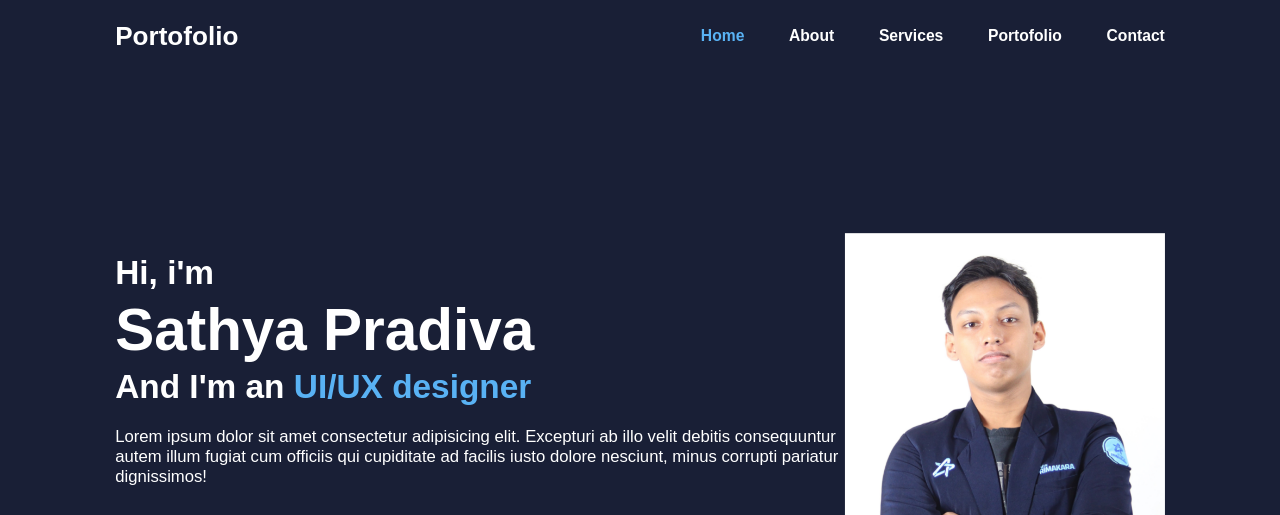
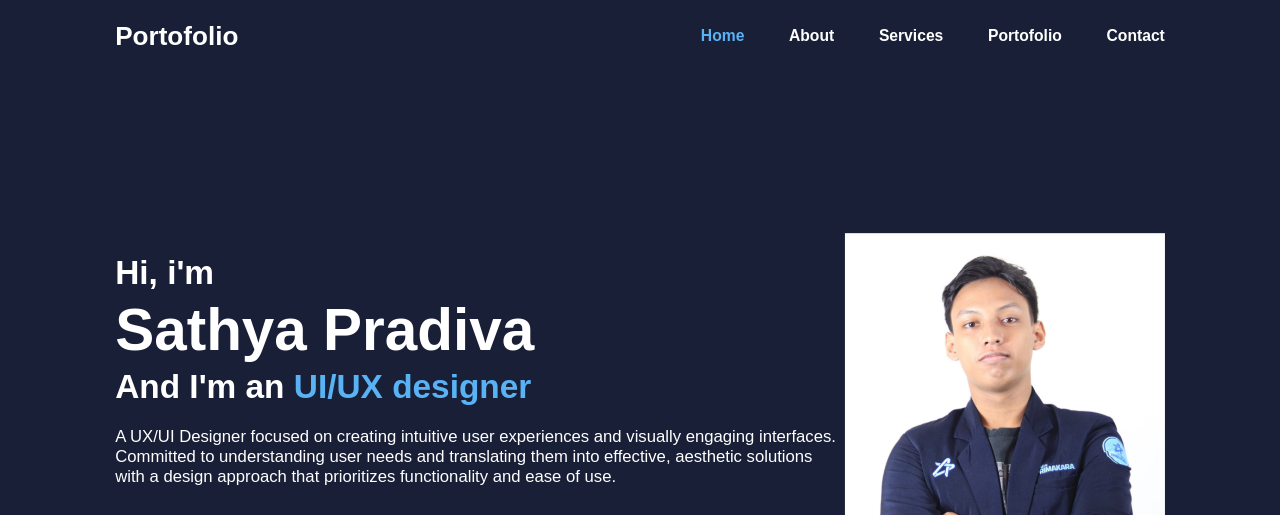
Before and after one commit to sathya123-svg/porto, a plain HTML site: page index.html in a window 1280 px wide. Shown: the top 515 px of the page. Drawn offline with Linux system fonts and the light colour scheme; a script that the page names is missing.

Commit message:
portofolio

```diff
--- a/index.html
+++ b/index.html
@@ -43,10 +43,10 @@
         <h1>Sathya Pradiva</h1>
         <h3>And I'm an <span>UI/UX designer</span></h3>
         <p>
-          Lorem ipsum dolor sit amet consectetur adipisicing elit. Excepturi ab
-          illo velit debitis consequuntur autem illum fugiat cum officiis qui
-          cupiditate ad facilis iusto dolore nesciunt, minus corrupti pariatur
-          dignissimos!
+          A UX/UI Designer focused on creating intuitive user
+          experiences and visually engaging interfaces. Committed to understanding
+          user needs and translating them into effective, aesthetic solutions with a design
+          approach that prioritizes functionality and ease of use.
         </p>
         <div class="social-media">
           <a href="#"><i class="fa-brands fa-facebook"></i></a>
@@ -97,29 +97,6 @@
           <a href="#" class="btn">Read More</a>
         </div>
 
-<!--       <div class="services-box">
-          <i class="fa-solid fa-camera"></i>
-          <h3>Photography</h3>
-          <p>
-            Lorem, ipsum dolor sit amet consectetur adipisicing elit. Saepe
-            accusantium fugiat deserunt quod, nostrum magni. Officiis nisi ipsa
-            dolore rem similique optio cupiditate inventore excepturi?
-          </p>
-          <a href="#" class="btn">Read More</a>
-        </div>
-
-        <div class="services-box">
-          <i class="fa-solid fa-video"></i>
-          <h3>Video Editting</h3>
-          <p>
-            Lorem, ipsum dolor sit amet consectetur adipisicing elit. Saepe
-            accusantium fugiat deserunt quod, nostrum magni. Officiis nisi ipsa
-            dolore rem similique optio cupiditate inventore excepturi?
-          </p>
-          <a href="#" class="btn">Read More</a>
-        </div>
-      </div>
-    </section> -->
 
     <!--PORTOFOLIO SECTION DESIGN-->
 
```
